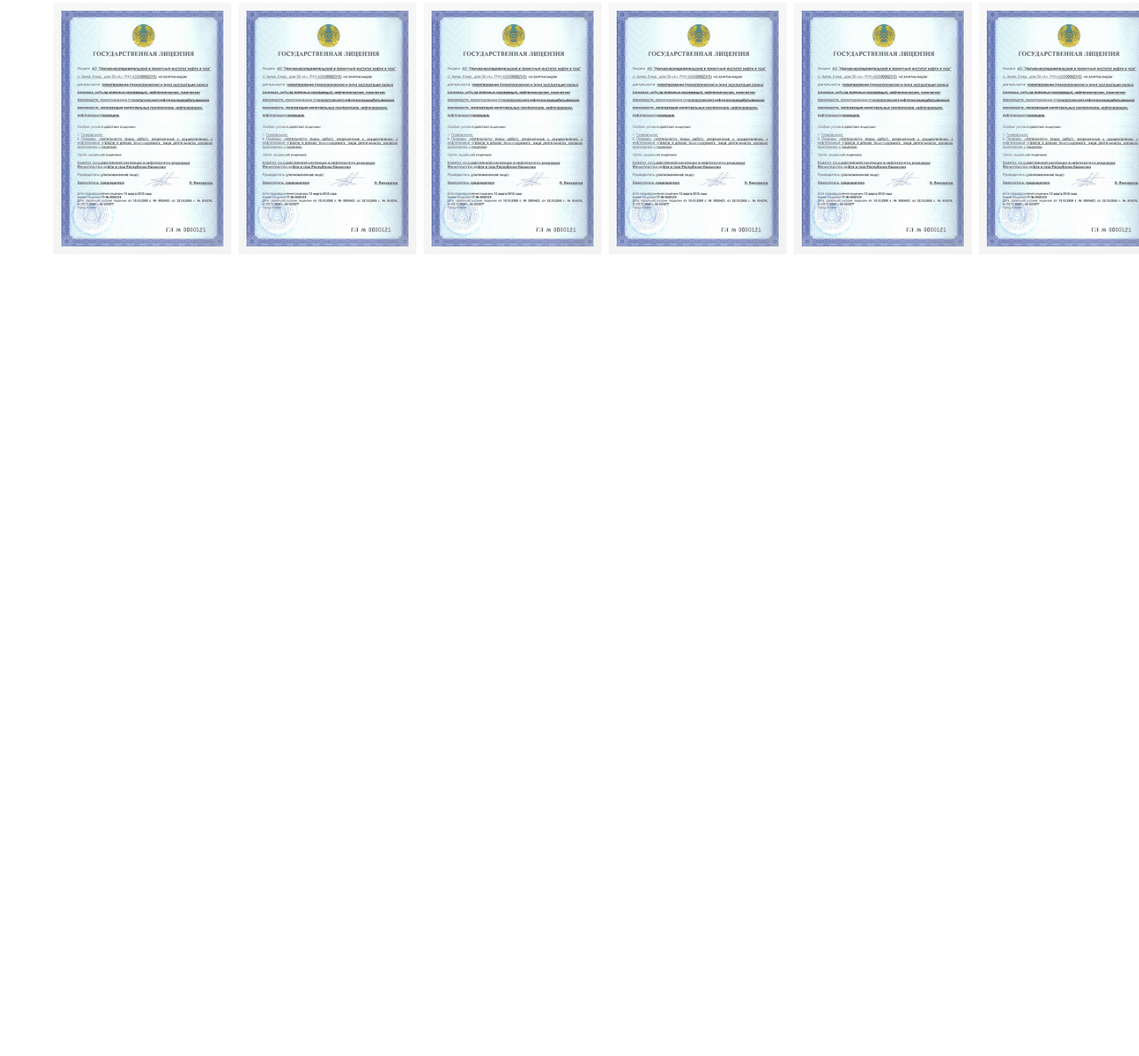
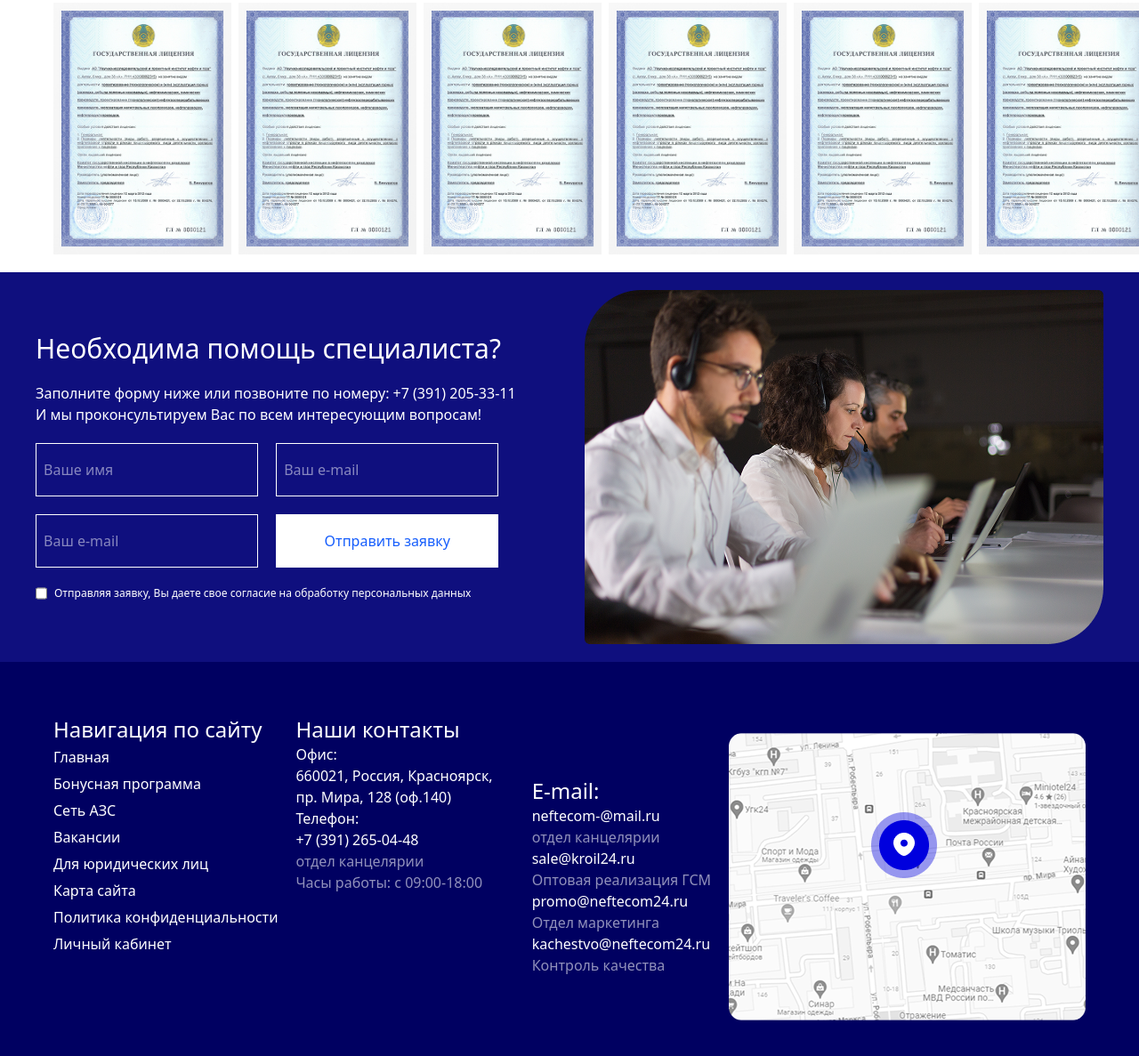
Before and after one commit to hakimovasharifa10-boop/Teamwork, a website: page src/page1/index.html in a window 1280 px wide. Shown: the part 3312-4499 px from the top of the page at 89% size. Before the commit the page ends 3618 px from the top, so only its background shows below. Drawn offline with Linux system fonts and the light colour scheme.

Commit message:
completed page2

```diff
--- a/src/page1/index.html
+++ b/src/page1/index.html
@@ -102,7 +102,8 @@
         </div>
       </nav>
     </header>
-    <main class="max-w-300 m-auto p-5">
+    <main>
+      <div class="max-w-300 m-auto p-5">
         <div>
           <p>Главная > Для юридических лиц</p>
           <h2>Оптовая поставка светлых нефтепродуктов</h2>
@@ -110,10 +111,10 @@
         <div class="lg:flex lg:justify-between lg:items-center my-10">
           <p>
             Мы являемся постоянным участником торгов секции "Нефтепродукты" ЗАО
-          "СПбМТСБ" (Санкт-Петербургской международной товарно-сырьевой биржи),
-          что позволяет осуществлять прямые железнодорожные поставки со всех
-          заводов России: Омского и Ангарского НПЗ, Уфимской группы НПЗ,
-          Сургутского ЗСК и прочих.
+            "СПбМТСБ" (Санкт-Петербургской международной товарно-сырьевой
+            биржи), что позволяет осуществлять прямые железнодорожные поставки
+            со всех заводов России: Омского и Ангарского НПЗ, Уфимской группы
+            НПЗ, Сургутского ЗСК и прочих.
           </p>
           <img src="./../images/worker.png" alt="" />
         </div>
@@ -127,13 +128,13 @@
             </p>
             <p class="my-5">
               Отпуск происходит как на условиях самовывоза, так и с доставкой
-            автоцистернами до ваших складов в пределах Богучанского, Кежемского,
-            Эвенкийского районов.
+              автоцистернами до ваших складов в пределах Богучанского,
+              Кежемского, Эвенкийского районов.
             </p>
             <p>
-            На нефтебазе также можно приобрести следующие масла и спецжидкости в
-            бочках по 216 литров: М10Г2 (М8Г2), М10Г2к (М8Г2к), М10ДМ (М8ДМ),
-            ТСП-15К, ВМГЗ, Тосол А-40Д, М8В, ГК.
+              На нефтебазе также можно приобрести следующие масла и спецжидкости
+              в бочках по 216 литров: М10Г2 (М8Г2), М10Г2к (М8Г2к), М10ДМ
+              (М8ДМ), ТСП-15К, ВМГЗ, Тосол А-40Д, М8В, ГК.
             </p>
           </div>
         </div>
@@ -170,8 +171,8 @@
           </div>
           <p class="text-center lg:text-xl">
             Поставка осуществляется как автоцистернами с заводов Красноярского
-          края с доставкой до вашего склада, так и по железной дороге с заводов
-          по всей России.
+            края с доставкой до вашего склада, так и по железной дороге с
+            заводов по всей России.
           </p>
         </div>
         <div class="lg:flex lg:justify-between lg:gap-5 my-10">
@@ -188,29 +189,32 @@
           <div class="lg:flex lg:justify-between lg:gap-5 my-5">
             <p>
               Профилирующим видом деятельности ООО "Нефтеком" является хранение
-            нефтепродуктов на собственной нефтебазе, расположенной по адресу: п.
-            Таёжный Богучанского района Красноярского края, в 300-х метрах
+              нефтепродуктов на собственной нефтебазе, расположенной по адресу:
+              п. Таёжный Богучанского района Красноярского края, в 300-х метрах
               северо-восточнее жд переезда (ст. Карабула Красноярской ЖД).
             </p>
             <p>
-            Резервуарный парк нефтебазы составляет 10500 м3. Нефтебаза оснащена
-            современным оборудованием, имеет ж/д тупик со сливной эстакадой, что
-            позволяет осуществлять единовременный прием до 12 вагоно-цистерн.
+              Резервуарный парк нефтебазы составляет 10500 м3. Нефтебаза
+              оснащена современным оборудованием, имеет ж/д тупик со сливной
+              эстакадой, что позволяет осуществлять единовременный прием до 12
+              вагоно-цистерн.
             </p>
           </div>
           <div class="lg:flex lg:justify-between lg:gap-5 lg:items-center">
             <img src="./../images/trubs.png" alt="" class="lg:w-[650px]" />
             <div>
               <p>
-              Выдача нефтепродуктов осуществляется через автоматические системы
-              налива на четыре поста с производительностью до 1000 тонн в сутки.
+                Выдача нефтепродуктов осуществляется через автоматические
+                системы налива на четыре поста с производительностью до 1000
+                тонн в сутки.
               </p>
               <p class="my-5">
-              ООО "Нефтеком" имеет лицензии на эксплуатацию взрывопожароопасного
-              производственного объекта и на осуществление
-              погрузочно-разгрузочной деятельности применительно к опасным
-              грузам на железнодорожном транспорте. На нефтебазе ежегодно
-              производиться модернизация оборудования и объектов производства.
+                ООО "Нефтеком" имеет лицензии на эксплуатацию
+                взрывопожароопасного производственного объекта и на
+                осуществление погрузочно-разгрузочной деятельности применительно
+                к опасным грузам на железнодорожном транспорте. На нефтебазе
+                ежегодно производиться модернизация оборудования и объектов
+                производства.
               </p>
               <p>
                 Руководящие работники и персонал нефтебазы «Нефтеком» имеют
@@ -233,6 +237,104 @@
             <img src="./../images/license.png" alt="" class="w-[200px]" />
           </div>
         </div>
+      </div>
+      <div class="bg-[#0F0F7E]">
+        <div
+          class="max-w-300 m-auto text-white lg:flex lg:justify-between lg:gap-5 lg:py-5 lg:items-center"
+        >
+          <div>
+            <h3 class="lg:text-3xl">Необходима помощь специалиста?</h3>
+            <p class="lg:text-[16px] lg:w-[550px] my-5">
+              Заполните форму ниже или позвоните по номеру: +7 (391) 205-33-11 И
+              мы проконсультируем Вас по всем интересующим вопросам!
+            </p>
+            <div class="my-5">
+              <input
+                type="text"
+                placeholder="Ваше имя"
+                class="w-[250px] h-[60px] border border-white mr-4 pl-2"
+              />
+              <input
+                type="email"
+                placeholder="Ваш e-mail"
+                class="w-[250px] h-[60px] border border-white pl-2"
+              />
+            </div>
+            <div>
+              <input
+                type="tel"
+                placeholder="Ваш e-mail"
+                class="w-[250px] h-[60px] border border-white pl-2 mr-4"
+              />
+              <button
+                class="w-[250px] h-[60px] border border-white bg-white text-blue-600"
+              >
+                Отправить заявку
+              </button>
+            </div>
+            <div class="flex gap-2 mt-5">
+              <input type="checkbox" />
+              <p class="text-[12px]">
+                Отправляя заявку, Вы даете свое согласие на обработку
+                персональных данных
+              </p>
+            </div>
+          </div>
+          <div>
+            <img src="./../images/operator.png" alt="" />
+          </div>
+        </div>
+      </div>
     </main>
+    <footer class="bg-[#000061]">
+      <div
+        class="max-w-300 m-auto p-5 lg:flex lg:justify-between text-white lg:py-10"
+      >
+        <div class="lg:flex lg:justify-between lg:gap-5 pt-5">
+          <div class="leading-[30px]">
+            <h6 class="text-2xl">Навигация по сайту</h6>
+            <p>Главная</p>
+            <p>Бонусная программа</p>
+            <p>Сеть АЗС</p>
+            <p>Вакансии</p>
+            <p>Для юридических лиц</p>
+            <p>Карта сайта</p>
+            <p>Политика конфиденциальности</p>
+            <p>Личный кабинет</p>
+          </div>
+          <div>
+            <h6 class="text-2xl">Наши контакты</h6>
+            <p>Офис:</p>
+            <p>660021, Россия, Красноярск,</p>
+            <p>пр. Мира, 128 (оф.140)</p>
+            <p>Телефон:</p>
+            <p>+7 (391) 265-04-48</p>
+            <p class="text-[#FFFFFF91]">отдел канцелярии</p>
+            <p class="text-[#FFFFFF91]">Часы работы: с 09:00-18:00</p>
+          </div>
+        </div>
+        <div class="lg:flex lg:justify-between mt-10 lg:gap-5 lg:items-center">
+          <div>
+            <h6 class="text-2xl">E-mail:</h6>
+            <p>neftecom-@mail.ru</p>
+            <p class="text-[#FFFFFF91]">отдел канцелярии</p>
+            <p>sale@kroil24.ru</p>
+            <p class="text-[#FFFFFF91]">Оптовая реализация ГСМ</p>
+            <p>promo@neftecom24.ru</p>
+            <p class="text-[#FFFFFF91]">Отдел маркетинга</p>
+            <p>kachestvo@neftecom24.ru</p>
+            <p class="text-[#FFFFFF91]">Контроль качества</p>
+          </div>
+          <div class="lg:relative">
+            <img src="./../images/mapround.png" alt="" />
+            <img
+              src="./../images/location.png"
+              alt=""
+              class="lg:absolute bottom-40 left-40 hidden lg:block"
+            />
+          </div>
+        </div>
+      </div>
+    </footer>
   </body>
 </html>
```
Also changed, not shown: src/output.css. Lines whose indentation alone changed are shown as unchanged.
